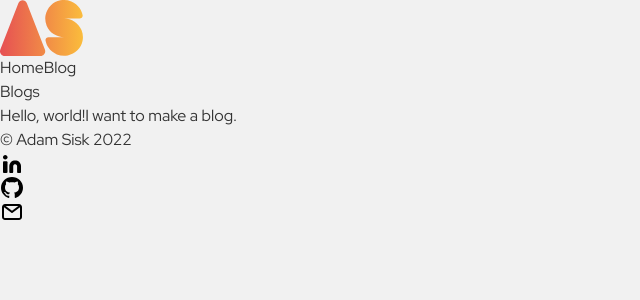
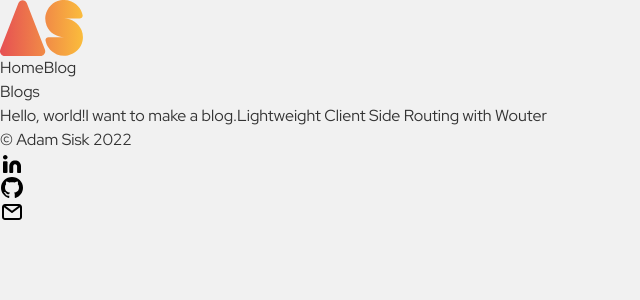
Before and after one commit to CalamityAdam/adamsisk-info, a React (Vite) app: page /blog in a window 1280 px wide. Shown: the top 300 px of the page, without its empty margins (0-640 px from the left). Built offline with nearby package versions, Linux system fonts and the light colour scheme; a web font is replaced by a local one.

Commit message:
adds 2024-04-15 lightweight client side routing with wouter template

```diff
--- a/src/components/Blogs.tsx
+++ b/src/components/Blogs.tsx
@@ -16,6 +16,12 @@ function Blogs() {
       >
         I want to make a blog.
       </Link>
+      <Link
+        className='font-medium text-xl text-blue-800 hover:underline'
+        href='src/blogs/2024-04-15-lightweight-client-side-routing-with-wouter.md'
+      >
+        Lightweight Client Side Routing with Wouter
+      </Link>
     </div>
   );
 }
```
Also changed, not shown: src/blogs/2024-04-15-lightweight-client-side-routing-with-wouter.md (added, +9 -0 lines).
